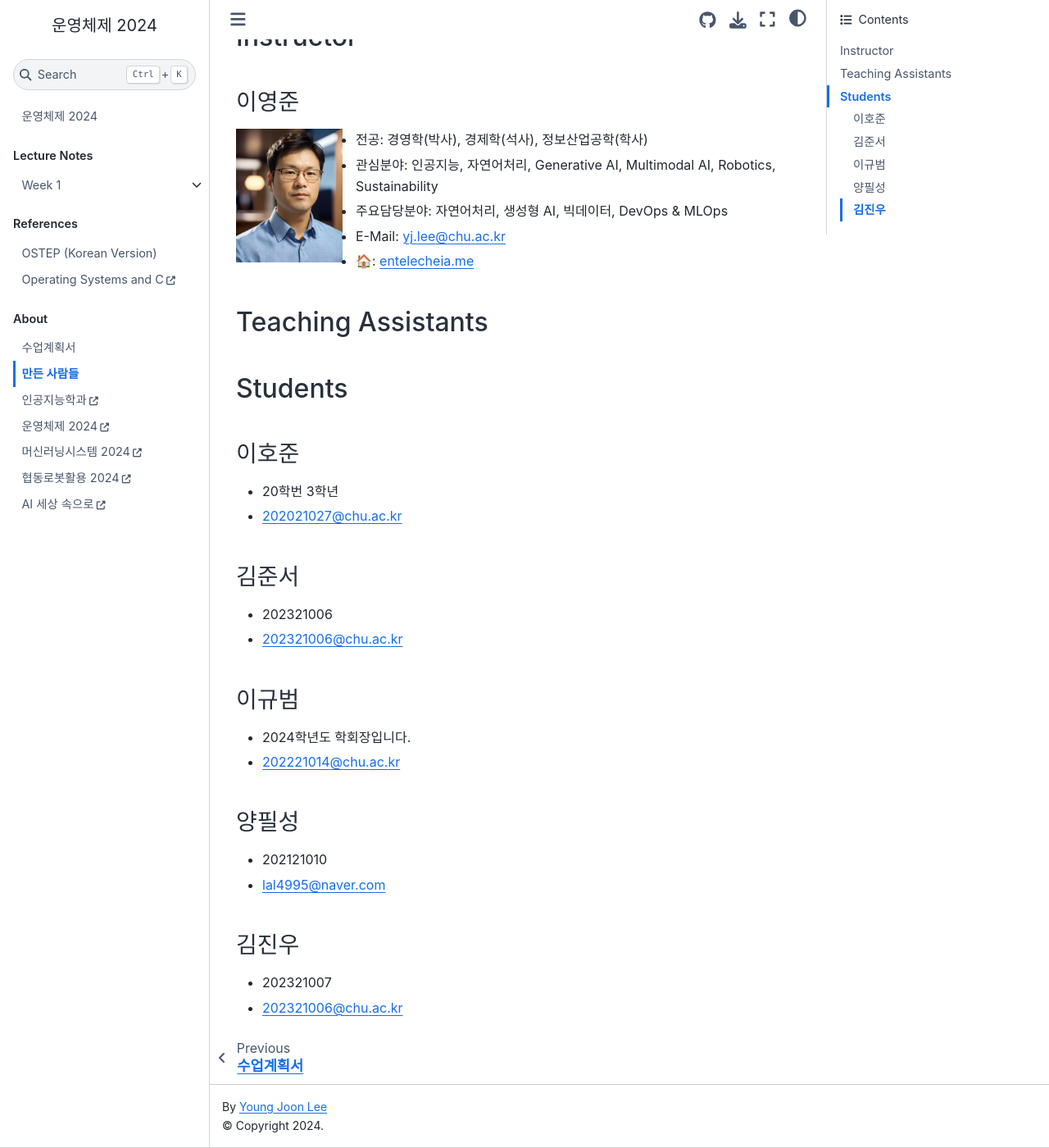
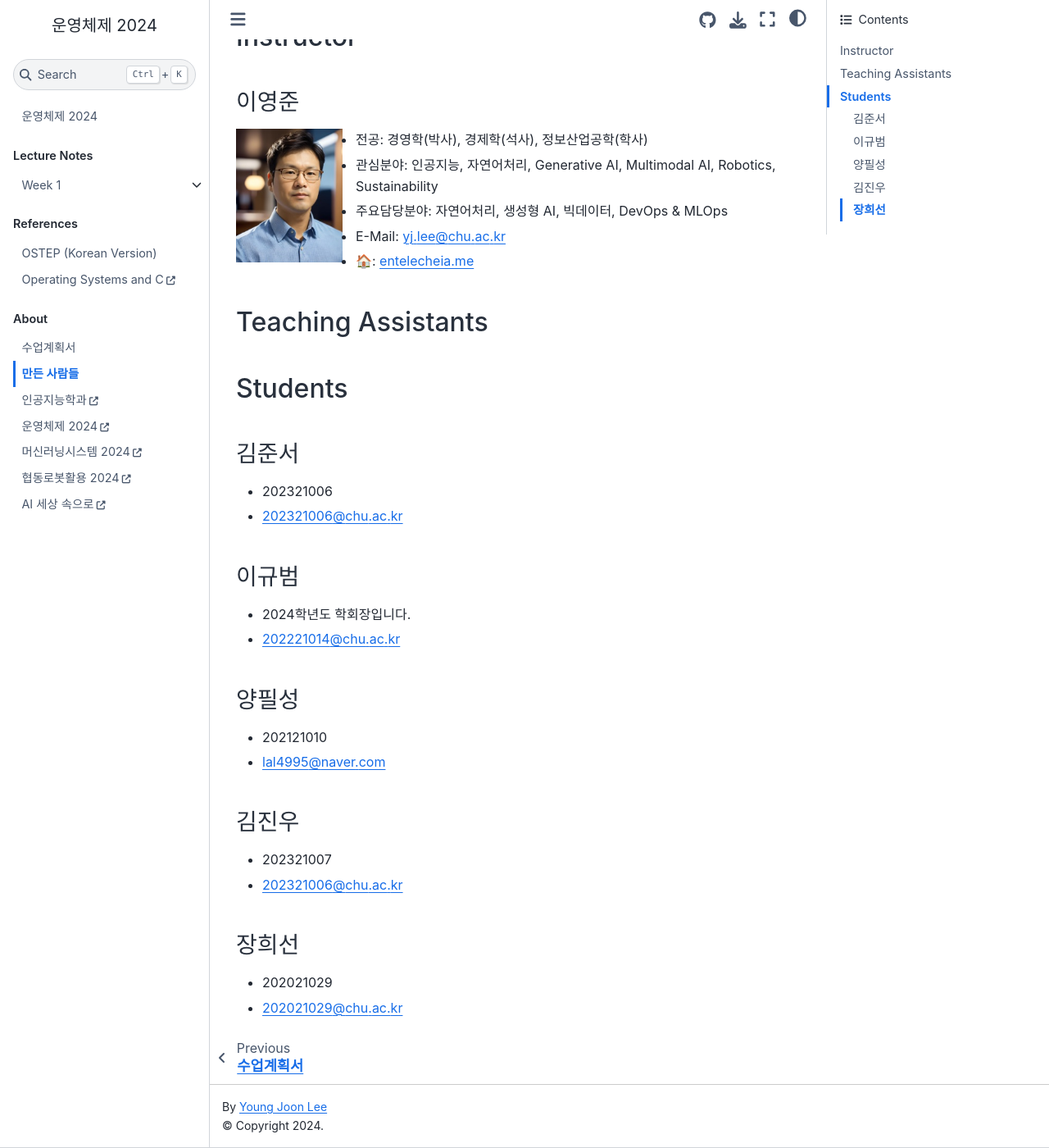
Before and after one commit to entelecheia/os-2024, a Jupyter Book: the page built from book/about/index.md, in a window 1280 px wide and 1400 px high, scrolled down 257 px. Shown: the whole window at 82% size. Built offline with Jupyter Book 1.0.4 settings and Sphinx 7.4.7 and the Sphinx Book theme 1.1.4, drawn with Linux system fonts in a browser that asks for light colours; a script that is not in the unit is left out.

Commit message:
202021029 장희선.md

```diff
--- a/book/about/index.md
+++ b/book/about/index.md
@@ -21,11 +21,6 @@
 
 ## Students
 
-### 이호준
-
-- 20학번 3학년
-- 202021027@chu.ac.kr
-
 ### 김준서
 
 - 202321006
@@ -45,3 +40,9 @@
 
 - 202321007
 - 202321006@chu.ac.kr
+
+
+### 장희선
+
+ - 202021029
+ - 202021029@chu.ac.kr
```
